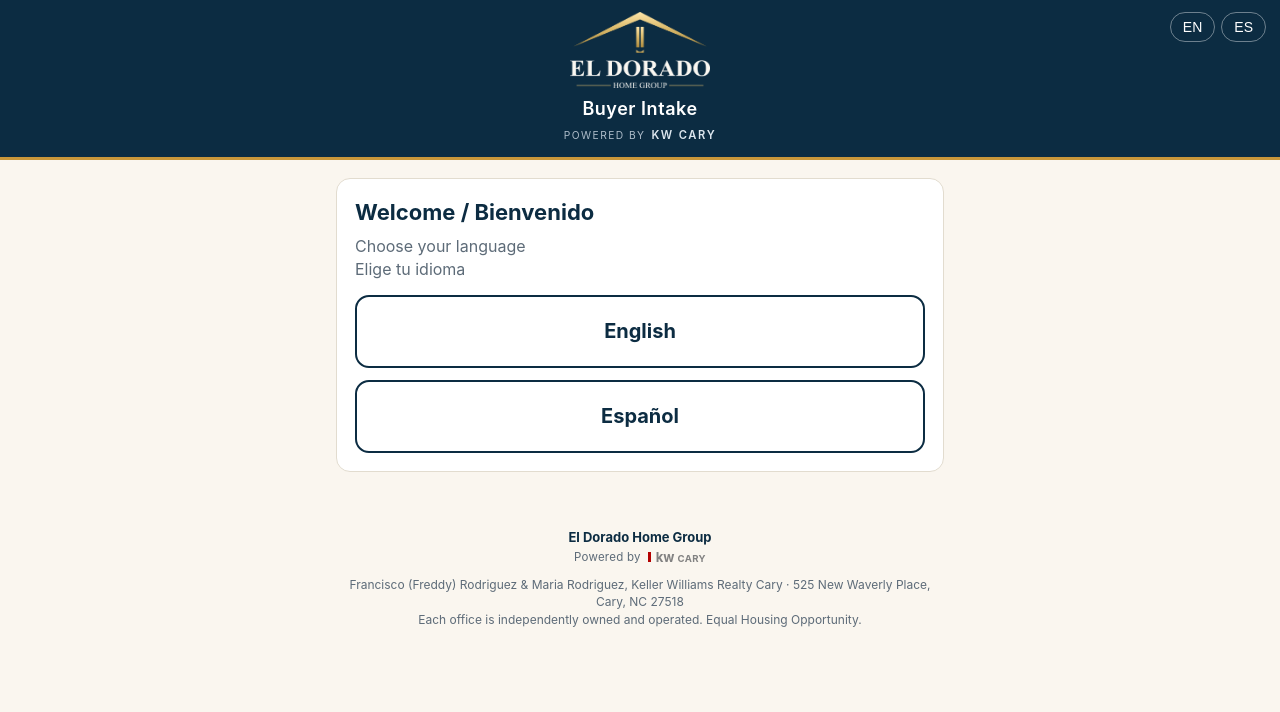
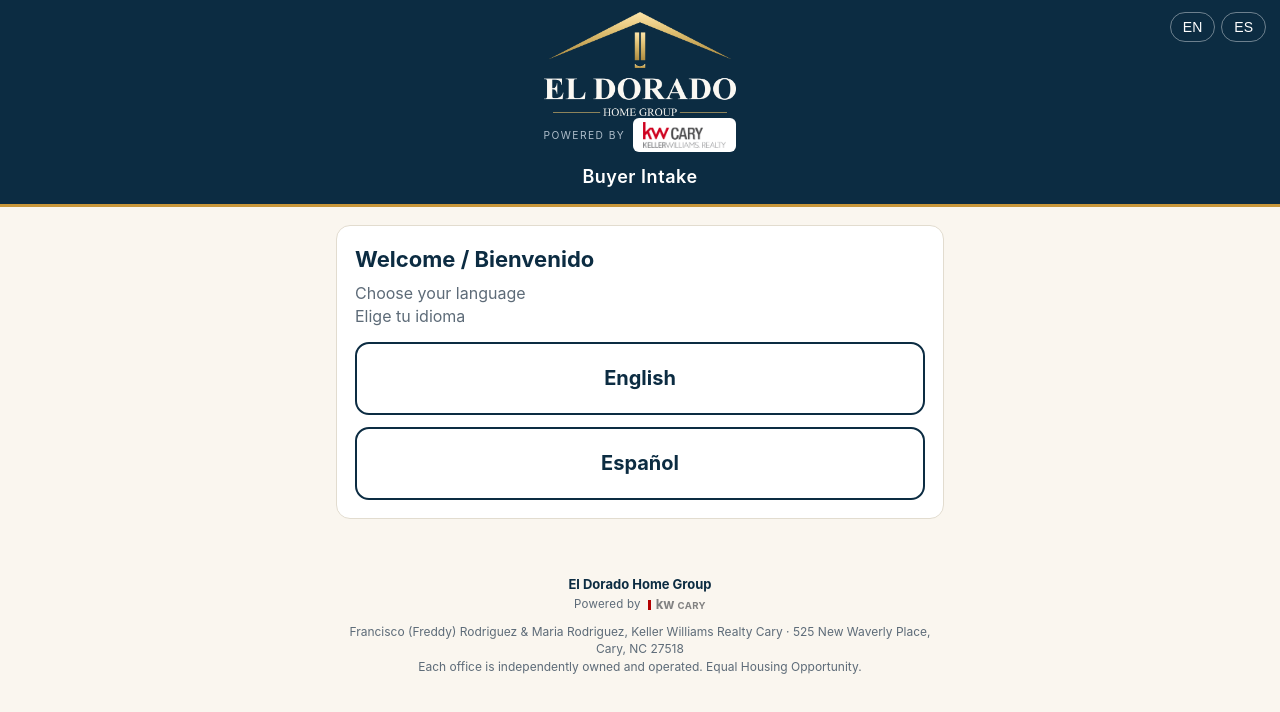
Before and after one commit to fjrodriguez1988-spec/buyer-intake, a plain HTML site: page index.html in a window 1280 px wide. Drawn offline with Linux system fonts and the light colour scheme.

Commit message:
Banner: bigger El Dorado logo, Powered by KW Cary logo underneath, title below

```diff
--- a/index.html
+++ b/index.html
@@ -9,9 +9,9 @@
   *{box-sizing:border-box}
   body{margin:0;background:var(--cream);color:var(--ink);font:16px/1.45 -apple-system,BlinkMacSystemFont,"Segoe UI",Roboto,sans-serif}
   header{background:var(--navy);color:#fff;padding:12px 16px 14px;text-align:center;border-bottom:3px solid var(--gold);position:relative}
-  header .logo{display:block;margin:0 auto;height:76px;width:auto}
+  header .logo{display:block;margin:0 auto;height:104px;width:auto}
   .eyebrow{font-size:12px;letter-spacing:.12em;text-transform:uppercase;color:var(--gold)}
-  header h1{margin:8px 0 0;font-size:18px;font-weight:600;letter-spacing:.03em}
+  header h1{margin:12px 0 0;font-size:18px;font-weight:600;letter-spacing:.03em}
   .lang{display:flex;gap:6px;justify-content:flex-end;position:absolute;top:12px;right:14px}
   .lang button{background:transparent;color:#fff;border:1px solid rgba(255,255,255,.4);border-radius:999px;padding:6px 12px;font-size:14px;cursor:pointer}
   .lang button.on{background:var(--gold);border-color:var(--gold);color:var(--navy);font-weight:700}
@@ -60,14 +60,16 @@
   .kw-mark .kw{font-weight:700;font-size:.82rem;color:var(--gold)}
   .kw-mark .kw-cary{font-weight:700;font-size:.6rem;letter-spacing:.04em;color:#dce6ee}
   .powered-by{white-space:nowrap}
-  header .powered-by{justify-content:center;margin:6px 0 0;gap:6px}
+  header .powered-by{justify-content:center;margin:2px 0 0;gap:8px}
+  .kw-pill{display:inline-flex;align-items:center;background:#fff;border-radius:6px;padding:4px 10px}
+  .kw-pill img{height:26px;width:auto;display:block}
   header .powered-by .pb-label{color:#aebdca;text-transform:uppercase;letter-spacing:.14em;font-size:.64rem}
   header .kw-bar{display:none}
   header .kw-mark{gap:5px}
   header .kw-mark .kw,header .kw-mark .kw-cary{color:#dce6ee;font-size:.7rem;letter-spacing:.14em;text-transform:uppercase;font-weight:600}
   @media(max-width:520px){
     .lang{position:static;margin:0 0 4px}
-    header .logo{height:64px}
+    header .logo{height:88px}
   }
   footer .powered-by{justify-content:center;margin:0 0 10px}
   footer .powered-by .pb-label{color:var(--muted)}
@@ -81,8 +83,8 @@
     <button type="button" data-l="en">EN</button><button type="button" data-l="es">ES</button>
   </div>
   <img class="logo" src="el_dorado_logo.png" alt="El Dorado Home Group">
+  <div class="powered-by"><span class="pb-label" id="pbLabel">Powered by</span><span class="kw-pill"><img src="kw_cary_logo.png" alt="Keller Williams Realty Cary"></span></div>
   <h1 id="hdrTitle">Buyer Intake</h1>
-  <div class="powered-by"><span class="pb-label" id="pbLabel">Powered by</span><span class="kw-mark"><span class="kw-bar"></span><span class="kw">kw</span><span class="kw-cary">CARY</span></span></div>
 </header>
 
 <main>
```
Also changed, not shown: kw_cary_logo.png (added).
